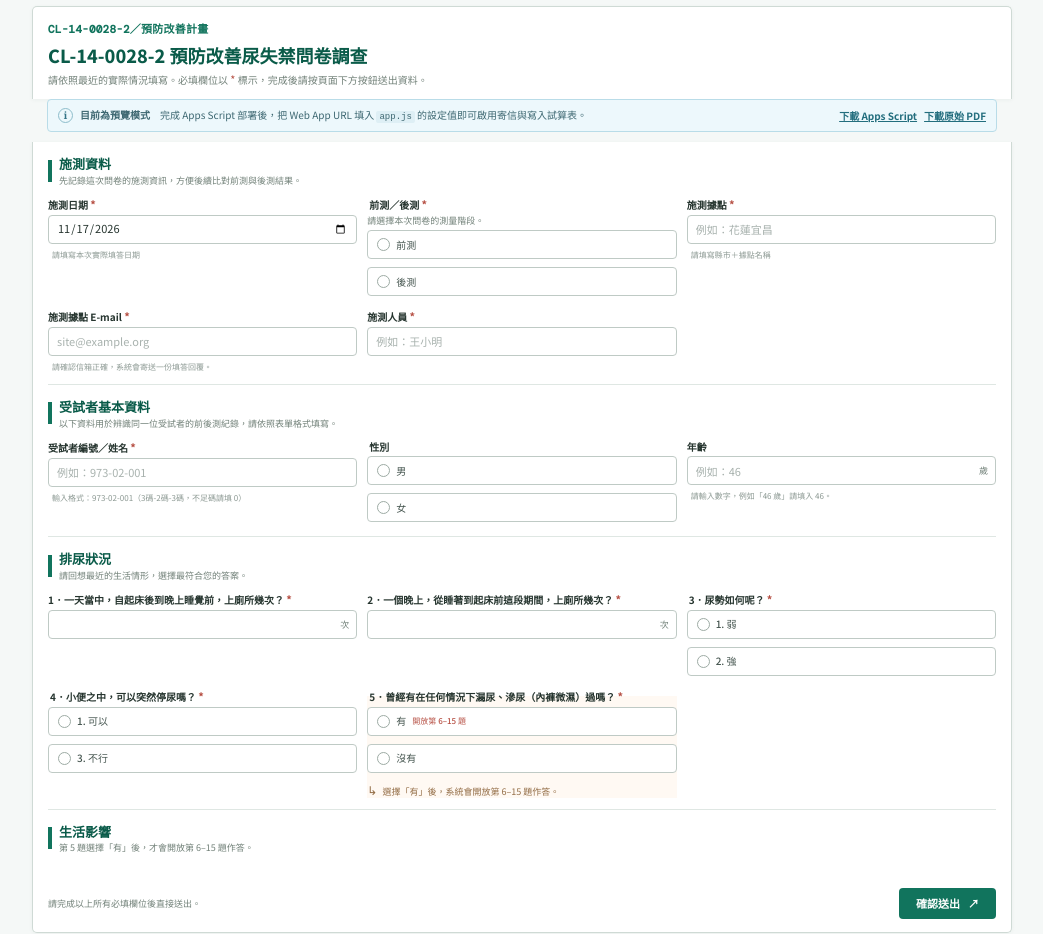
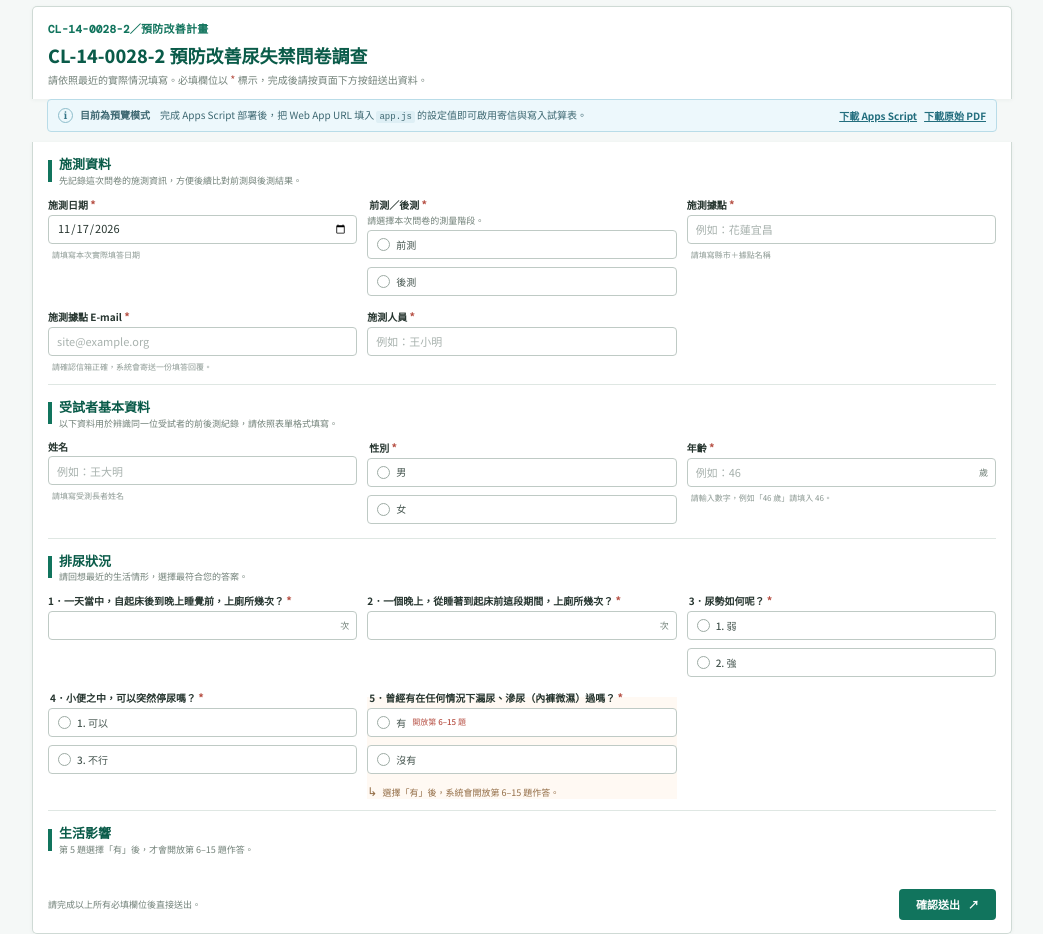
Before and after one commit to hlja36/Adaptive-Sports-Dev, a plain HTML site: page record-form2.html in a window 1280 px wide. Shown: the top 934 px of the page, without its empty margins (118-1161 px from the left). Drawn offline with nearby package versions, Linux system fonts and the light colour scheme.

Commit message:
Update record-form2.html

```diff
--- a/record-form2.html
+++ b/record-form2.html
@@ -238,19 +238,19 @@ a { color: inherit; }
             </div>
             <div class="field-grid">
               <div class="field full-width">
-                <label for="participantId">受試者編號／姓名 <span class="required">*</span></label>
-                <input id="participantId" name="participantId" type="text" placeholder="例如：973-02-001" pattern=".{3,}" required />
-                <span class="field-hint">輸入格式：973-02-001（3碼-2碼-3碼，不足碼請填 0）</span>
+                <label for="participantId">姓名 </label>
+                <input id="participantId" name="participantId" type="text" placeholder="例如：王大明" pattern=".{3,}" required />
+                <span class="field-hint">請填寫受測長者姓名</span>
               </div>
               <fieldset class="field half-width">
-                <legend>性別</legend>
+                <legend>性別 <span class="required">*</span></legend>
                 <div class="option-list inline-options">
                   <label class="choice"><input type="radio" name="gender" value="男" /><span class="choice-mark"></span><span>男</span></label>
                   <label class="choice"><input type="radio" name="gender" value="女" /><span class="choice-mark"></span><span>女</span></label>
                 </div>
               </fieldset>
               <div class="field half-width">
-                <label for="age">年齡</label>
+                <label for="age">年齡 <span class="required">*</span></label>
                 <div class="input-suffix"><input id="age" name="age" type="number" min="1" max="120" placeholder="例如：46" /><span>歲</span></div>
                 <span class="field-hint">請輸入數字，例如「46 歲」請填入 46。</span>
               </div>
```
